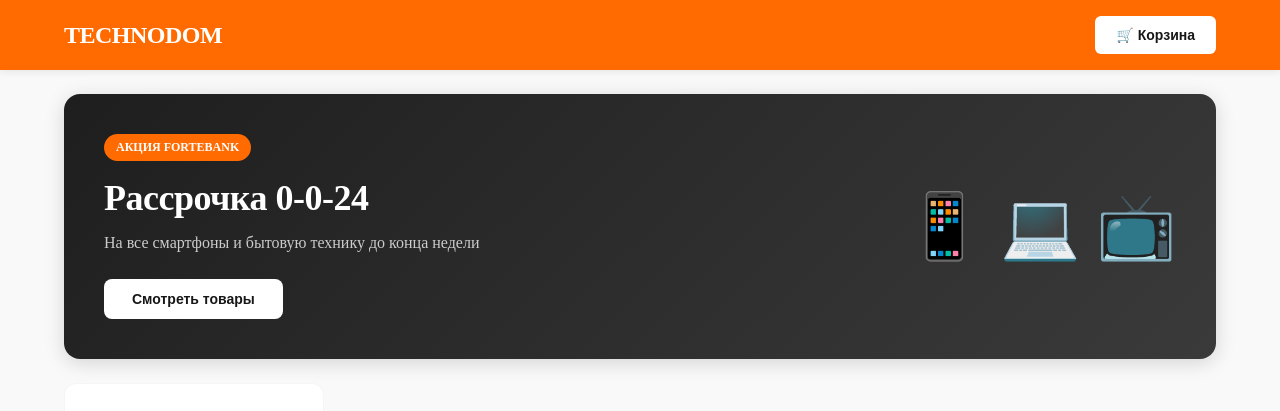
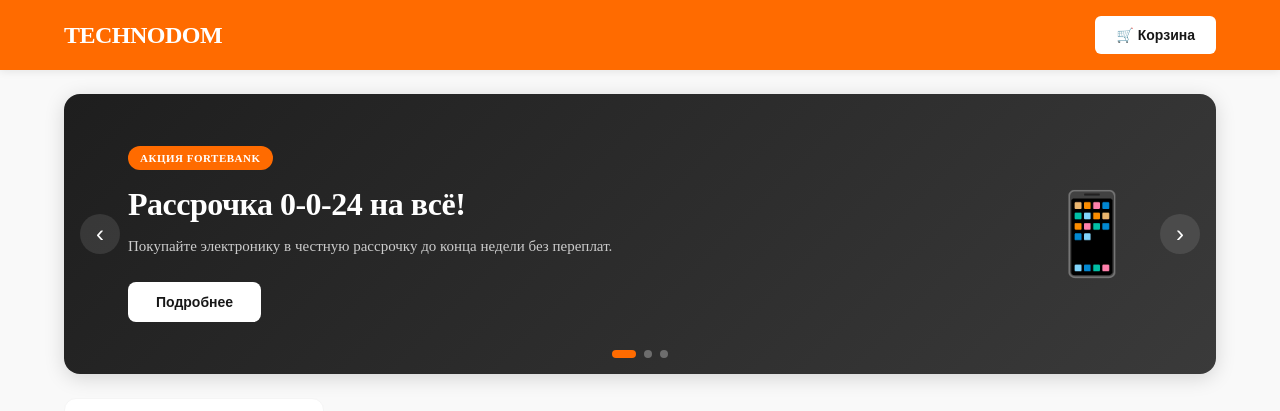
Before and after one commit to greatestOnFire/void-ecosystem, a Next.js app in the folder apps/technodom-clone/: page / in a window 1280 px wide. Shown: the top 411 px of the page. Built offline with nearby package versions, Linux system fonts and the light colour scheme; no server answers.

Commit message:
feat(technodom): transform PromoBanner into full interactive marketing slider with state carousel transitions (GREEN)

```diff
--- a/apps/technodom-clone/src/presentation/components/PromoBanner.js
+++ b/apps/technodom-clone/src/presentation/components/PromoBanner.js
@@ -1,22 +1,72 @@
 'use client';
 
-import React from 'react';
+import React, { useState } from 'react';
 
 /**
- * UI-компонент промо-баннера рассрочки и акций.
+ * UI-компонент интерактивного промо-слайдера акций и рассрочек.
  * @returns {React.JSX.Element}
  */
 export function PromoBanner() {
+	const slides = [
+		{
+			id: 'slide-forte',
+			badge: 'Акция ForteBank',
+			title: 'Рассрочка 0-0-24 на всё!',
+			subtitle: 'Покупайте электронику в честную рассрочку до конца недели без переплат.',
+			icon: '📱'
+		},
+		{
+			id: 'slide-halyk',
+			badge: 'Halyk Market Bonus',
+			title: '10% Кешбэка на Аудио',
+			subtitle: 'Возвращаем бонусами при оплате картами любого банка на все наушники и колонки.',
+			icon: '🎧'
+		},
+		{
+			id: 'slide-technodom',
+			badge: 'Technodom Special',
+			title: 'Утилизация: Скидки до 50%',
+			subtitle: 'Сдайте старую бытовую технику и получите гарантированную скидку на новую.',
+			icon: '⚡'
+		}
+	];
+
+	const [currentSlide, setCurrentSlide] = useState(0);
+
+	const nextSlide = () => {
+		setCurrentSlide((prev) => (prev === slides.length - 1 ? 0 : prev + 1));
+	};
+
+	const prevSlide = () => {
+		setCurrentSlide((prev) => (prev === 0 ? slides.length - 1 : prev - 1));
+	};
+
+	const slide = slides[currentSlide];
+
 	return (
 			<section className="promo-banner">
 				<div className="promo-banner__wrapper">
+					<button className="promo-banner__arrow promo-banner__arrow--prev" onClick={prevSlide}>‹</button>
+
 					<div className="promo-banner__content">
-						<span className="promo-banner__badge">Акция ForteBank</span>
-						<h1 className="promo-banner__title">Рассрочка 0-0-24</h1>
-						<p className="promo-banner__subtitle">На все смартфоны и бытовую технику до конца недели</p>
-						<button className="promo-banner__btn">Смотреть товары</button>
+						<span className="promo-banner__badge">{slide.badge}</span>
+						<h1 className="promo-banner__title">{slide.title}</h1>
+						<p className="promo-banner__subtitle">{slide.subtitle}</p>
+						<button className="promo-banner__btn">Подробнее</button>
 					</div>
-					<div className="promo-banner__image-mock">📱 💻 📺</div>
+
+					<div className="promo-banner__image-mock">{slide.icon}</div>
+
+					<button className="promo-banner__arrow promo-banner__arrow--next" onClick={nextSlide}>›</button>
+				</div>
+				<div className="promo-banner__dots">
+					{slides.map((_, index) => (
+							<span
+									key={_.id}
+									className={`promo-banner__dot ${index === currentSlide ? 'promo-banner__dot--active' : ''}`}
+									onClick={() => setCurrentSlide(index)}
+							/>
+					))}
 				</div>
 			</section>
 	);
--- a/apps/technodom-clone/src/styles/components/_promo-banner.scss
+++ b/apps/technodom-clone/src/styles/components/_promo-banner.scss
@@ -6,17 +6,20 @@
   width: calc(100% - 48px);
   overflow: hidden;
   box-shadow: 0 4px 20px rgba(0, 0, 0, 0.15);
+  position: relative;
 
   &__wrapper {
-    padding: 40px;
+    padding: 40px 64px;
     display: flex;
     justify-content: space-between;
     align-items: center;
     gap: 24px;
+    min-height: 280px;
   }
 
   &__content {
     max-width: 600px;
+    flex-grow: 1;
   }
 
   &__badge {
@@ -24,16 +27,17 @@
     color: $color-bg;
     padding: 6px 12px;
     border-radius: 20px;
-    font-size: 12px;
+    font-size: 11px;
     font-weight: 700;
     text-transform: uppercase;
     display: inline-block;
     margin-bottom: 16px;
+    letter-spacing: 0.5px;
   }
 
   &__title {
     color: $color-bg;
-    font-size: 36px;
+    font-size: 32px;
     font-weight: 800;
     margin-bottom: 12px;
     letter-spacing: -0.5px;
@@ -41,7 +45,7 @@
 
   &__subtitle {
     color: #cccccc;
-    font-size: 16px;
+    font-size: 15px;
     line-height: 1.5;
     margin-bottom: 24px;
   }
@@ -64,12 +68,72 @@
   }
 
   &__image-mock {
-    font-size: 4rem;
+    font-size: 5rem;
     user-select: none;
     display: none;
+    width: 120px;
+    text-align: center;
 
     @media (min-width: 768px) {
       display: block;
     }
   }
+
+  &__arrow {
+    background: rgba(255, 255, 255, 0.1);
+    color: #ffffff;
+    border: none;
+    width: 40px;
+    height: 40px;
+    border-radius: 50%;
+    font-size: 24px;
+    line-height: 38px;
+    cursor: pointer;
+    position: absolute;
+    top: 50%;
+    transform: translateY(-50%);
+    transition: background 0.2s ease;
+    z-index: 2;
+
+    &:hover {
+      background: rgba(255, 255, 255, 0.25);
+    }
+
+    &--prev {
+      left: 16px;
+    }
+
+    &--next {
+      right: 16px;
+    }
+  }
+
+  &__dots {
+    display: flex;
+    justify-content: center;
+    gap: 8px;
+    position: absolute;
+    bottom: 16px;
+    width: 100%;
+    z-index: 2;
+  }
+
+  &__dot {
+    width: 8px;
+    height: 8px;
+    background-color: rgba(255, 255, 255, 0.3);
+    border-radius: 50%;
+    cursor: pointer;
+    transition: background-color 0.2s ease;
+
+    &:hover {
+      background-color: rgba(255, 255, 255, 0.6);
+    }
+
+    &--active {
+      background-color: $color-primary;
+      width: 24px;
+      border-radius: 4px;
+    }
+  }
 }
```
